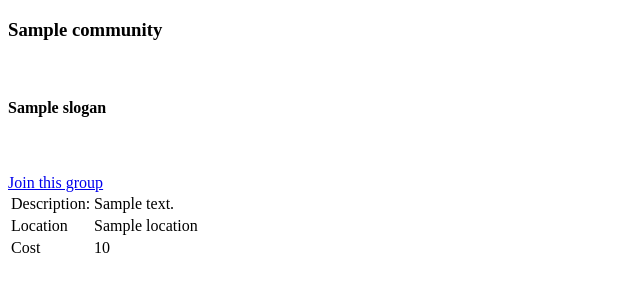
After one commit to itsbilal/aurora, a Django app: template communities/templates/c_details.html in a window 1280 px wide. The commit adds this page. Shown: the top 300 px of the page, without its empty margins (0-640 px from the left). Run offline with Django 3.2, Linux system fonts and the light colour scheme; the template is opened without the code that fills it: most values are stand-ins (such as "Sample title", 1, 10 or a date in 2020).

Commit message:
Here have code

```diff
--- /dev/null
+++ b/communities/templates/c_details.html
@@ -0,0 +1,34 @@
+{% extends "base.html" %}
+
+{% block title %} {{ community.title }} {% endblock %}
+
+{% block body %}
+
+<h3> {{community.title}} </h3>
+<br>
+<h4> {{community.slogan}} </h4>
+
+<br><br>
+
+<a href="{% url communities_enroll id=community.id %}">Join this group</a>
+
+<table>
+<tr>
+	<td>Description:</td>
+	<td>{{community.description}}</td>
+</tr>
+
+<tr>
+	<td>Location</td>
+	<td>{{community.location}}</td>
+</tr>
+
+<tr>
+	<td>Cost</td>
+	<td>{% if community.cost == 0 %} Free
+	{% else %} {{community.cost}} {% endif %}</td>
+</tr>
+
+</table>
+
+{% endblock %}
--- a/communities/templates/c_list.html
+++ b/communities/templates/c_list.html
@@ -1,6 +1,6 @@
 {% extends base.html %}
 
-{% block title %}Communities around you {% endblock %}
+{% block title %}Communities around you{% endblock %}
 
 {% block body %}
 
@@ -25,4 +25,8 @@
 
 </table>
 
+<br><br>
+
+<a href={% url communities_new %}>New community</a>
+
 {% endblock %}
--- a/main/templates/base.html
+++ b/main/templates/base.html
@@ -1,7 +1,7 @@
 <!DOCTYPE html>
 <html lang="en" xml:lang="en">
     <head>
-        <title>{% block title %}Project Aurora{% endblock %}</title>
+        <title>{% block title %}Home{% endblock %} | Project Aurora</title>
         {% block head %}
         {% endblock %}
     </head>
```
